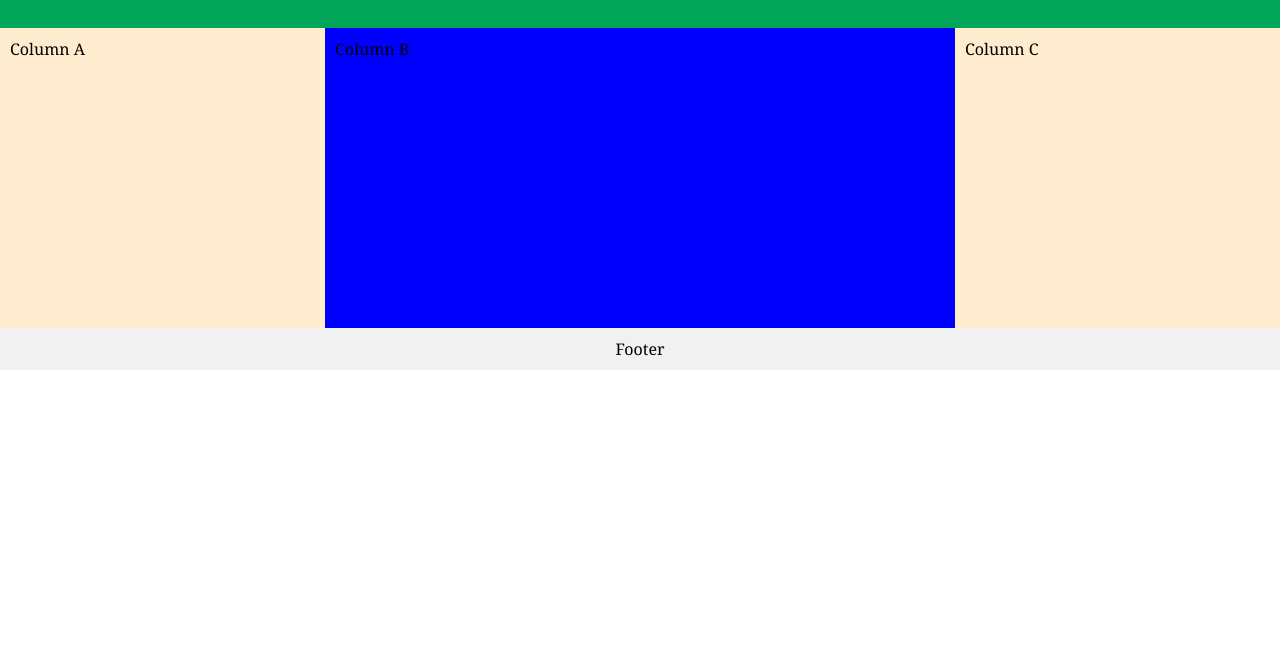
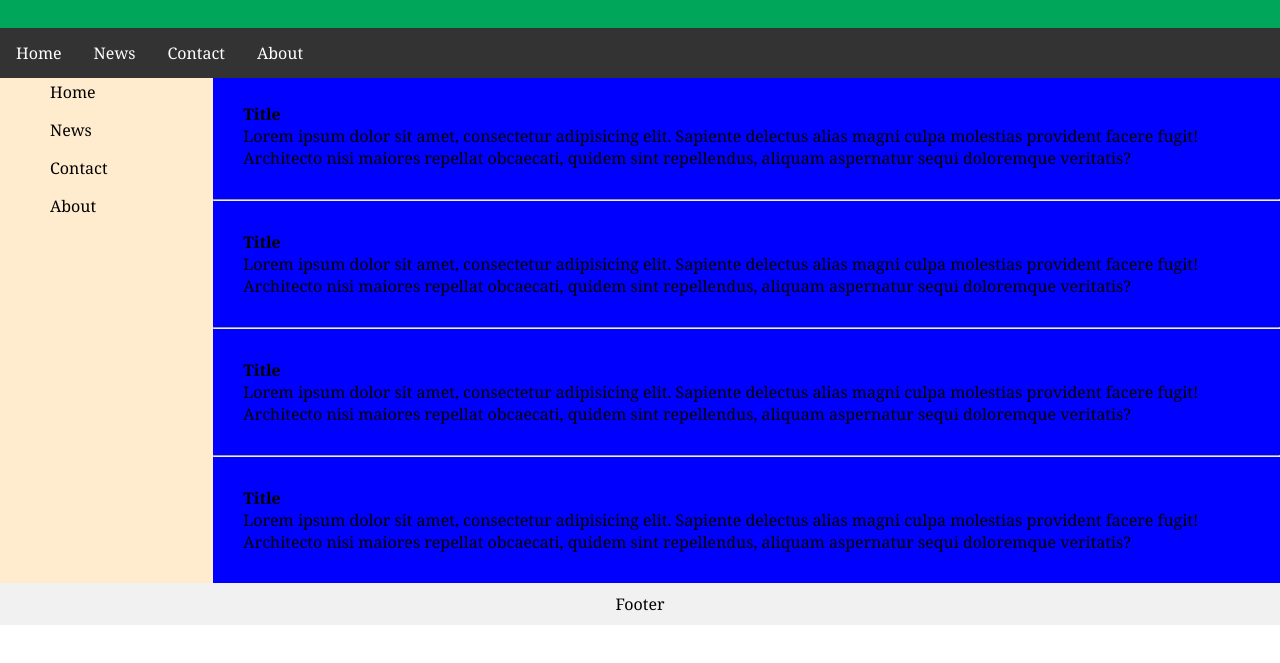
Before and after one commit to thetthetaung/flexbox-layout1-y8, a plain HTML site: page index.html in a window 1280 px wide. Shown: the part 79-742 px from the top of the page. Drawn offline with Linux system fonts and the light colour scheme.

Commit message:
CSS index

```diff
--- a/CSS/style.css
+++ b/CSS/style.css
@@ -13,12 +13,12 @@ body{
     font-size: 35px;
 }
 .row{
+    margin-top:45px;
     display: -webkit-flex;
     display: flex;
 }
 .column{
-    padding:10px;
-    height: 300px;
+    padding:0px;
 }
 
 .column.side{
@@ -28,11 +28,18 @@ body{
     background-color: blanchedalmond;
 }
 .column.middle{
+    -webkit-flex:5;
+    -ms-flex:5;
+    flex:5;
+    background-color: blue;
+}
+/*.column.middle{
     -webkit-flex:2;
     -ms-flex:2;
     flex:2;
     background-color: blue;
-}
+}*/
+
 /* Style the footer */
 .footer {
     background-color: #f1f1f1;
@@ -46,3 +53,62 @@ body{
         flex-direction: column;
     }
   }
+
+  /* Nav developed by Ei Myat*/
+  ul {
+    list-style-type: none;
+    margin: 0;
+    padding: 0;
+    width: 200px;
+    position: fixed;
+    height: auto;
+    overflow: auto;
+  }
+
+  li a {
+    display: block;
+    color: #000;
+    padding: 8px 50px;
+    text-decoration: none;
+  }
+
+
+
+  li a:hover:not(.active) {
+    background-color: #555;
+    color: white;
+  }
+
+  /* Nav */
+  .navbar {
+    list-style-type: none;
+    margin: 0;
+    padding: 0;
+    overflow: hidden;
+    background-color: #333;
+    position: fixed;
+    top: 30;
+    width: 100%;
+  }
+
+  .navbar li {
+    float: left;
+  }
+
+  .navbar li a {
+    display: block;
+    color: white;
+    text-align: center;
+    padding: 14px 16px;
+    text-decoration: none;
+  }
+
+  .navbar li a:hover:not(.active) {
+    background-color: #111;
+  }
+
+  .card{
+    margin:10px;
+    padding:20px;
+    border-radius: 10px;
+  }
--- a/index.html
+++ b/index.html
@@ -13,10 +13,54 @@
 </head>
 <body>
     <div class="header">Header</div>
+    <nav>
+        <ul class="navbar">
+            <li><a class="active" href="#home">Home</a></li>
+            <li><a href="#news">News</a></li>
+            <li><a href="#contact">Contact</a></li>
+            <li><a href="#about">About</a></li>
+          </ul>
+    </nav>
     <div class="row">
-        <div class="column side">Column A</div>
-        <div class="column middle">Column B</div>
-        <div class="column side">Column C</div>
+        <div class="column side">
+            <ul>
+                <li><a href="#home">Home</a></li>
+                <li><a href="#news">News</a></li>
+                <li><a href="#contact">Contact</a></li>
+                <li><a href="#about">About</a></li>
+              </ul>
+        </div>
+        <div class="column middle">
+            <div class="card">
+                <h4>Title</h4>
+                <p>
+                    Lorem ipsum dolor sit amet, consectetur adipisicing elit. Sapiente delectus alias magni culpa molestias provident facere fugit! Architecto nisi maiores repellat obcaecati, quidem sint repellendus, aliquam aspernatur sequi doloremque veritatis?
+                </p>
+            </div>
+            <hr>
+            <div class="card">
+                <h4>Title</h4>
+                <p>
+                    Lorem ipsum dolor sit amet, consectetur adipisicing elit. Sapiente delectus alias magni culpa molestias provident facere fugit! Architecto nisi maiores repellat obcaecati, quidem sint repellendus, aliquam aspernatur sequi doloremque veritatis?
+                </p>
+            </div>
+
+            <hr>
+            <div class="card">
+                <h4>Title</h4>
+                <p>
+                    Lorem ipsum dolor sit amet, consectetur adipisicing elit. Sapiente delectus alias magni culpa molestias provident facere fugit! Architecto nisi maiores repellat obcaecati, quidem sint repellendus, aliquam aspernatur sequi doloremque veritatis?
+                </p>
+            </div>
+            <hr>
+            <div class="card">
+                <h4>Title</h4>
+                <p>
+                    Lorem ipsum dolor sit amet, consectetur adipisicing elit. Sapiente delectus alias magni culpa molestias provident facere fugit! Architecto nisi maiores repellat obcaecati, quidem sint repellendus, aliquam aspernatur sequi doloremque veritatis?
+                </p>
+            </div>
+        </div>
+        <!--<div class="column side">Column C</div>-->
     </div>
     <div class="footer">Footer</div>
 </body>
```
